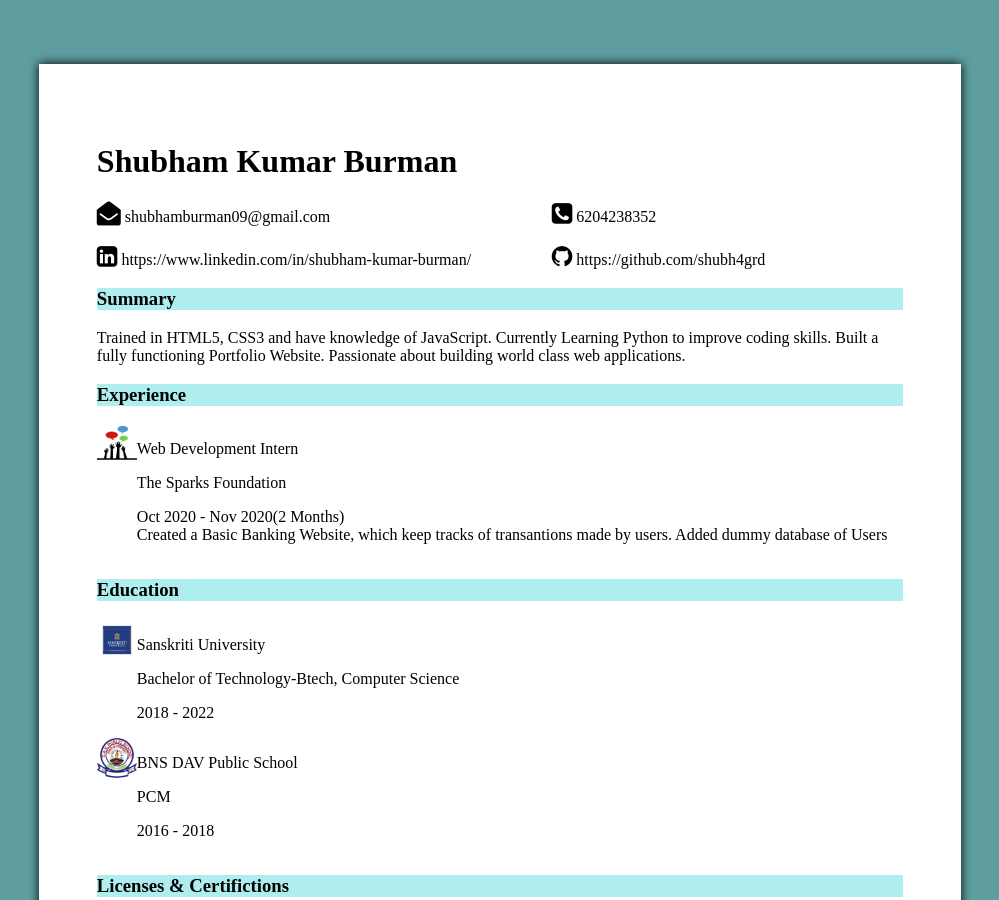
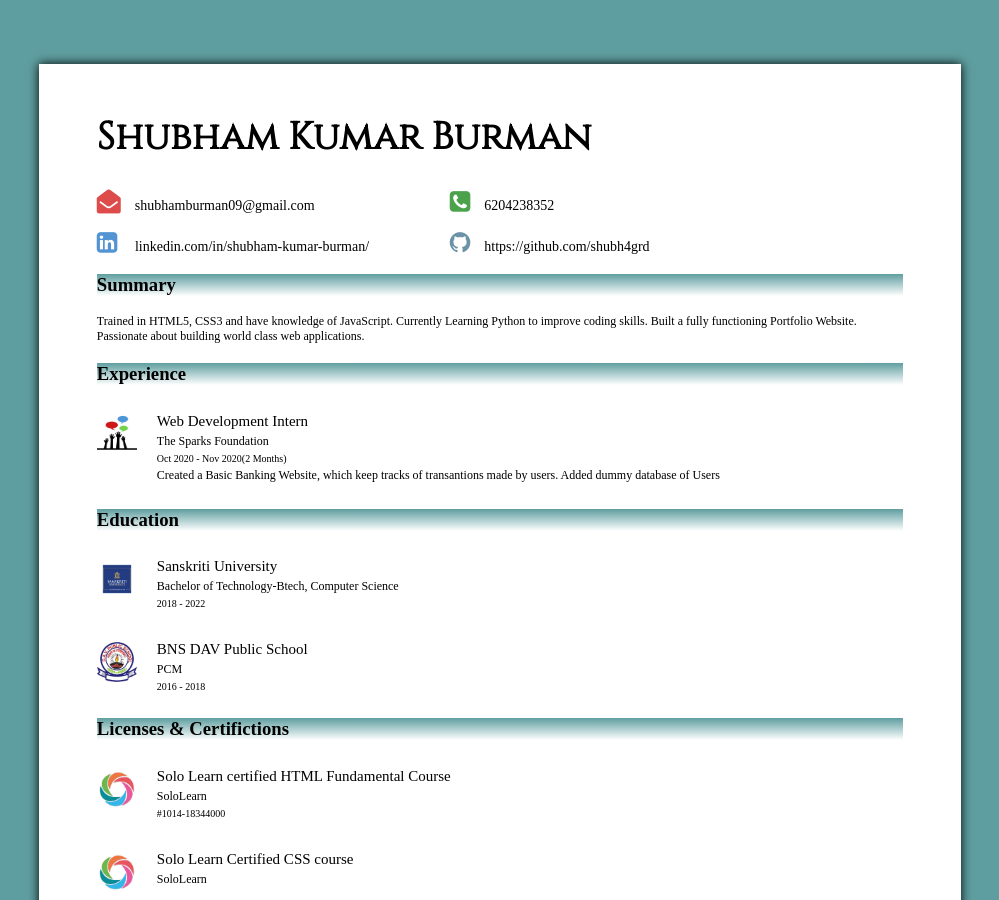
Before and after one commit to shubh4grd/webResume, a plain HTML site: page index.html in a window 1280 px wide. Shown: the top 900 px of the page, without its empty margins (163-1162 px from the left). Drawn offline with Linux system fonts and the light colour scheme; a web font is replaced by a local one.

Commit message:
applied better font and styles

```diff
--- a/index.html
+++ b/index.html
@@ -1,6 +1,7 @@
 <!DOCTYPE html>
 <html lang="en">
 <head>
+    <link rel="stylesheet" href="https://fonts.googleapis.com/css?family=Cinzel|Fauna+One">
     <link rel="stylesheet" href="style.css">
     <link rel="stylesheet" href="https://cdnjs.cloudflare.com/ajax/libs/font-awesome/4.7.0/css/font-awesome.min.css">
     <meta charset="UTF-8">
@@ -14,18 +15,18 @@
         <!-- heading details -->
         <div class="contact">
             <div class="firstHalf">
-                <i style="font-size:24px" class="fa">&#xf2b6;</i> shubhamburman09@gmail.com <br><br>
-                <a href="https://www.linkedin.com/in/shubham-kumar-burman/" target="_blank"><i style="font-size:24px" class="fa">&#xf08c;</i> https://www.linkedin.com/in/shubham-kumar-burman/</a>
+                <i style="font-size:24px; color:#D00000;" class="fa">&#xf2b6;</i>&nbsp;&nbsp;&nbsp; shubhamburman09@gmail.com <br><br>
+                <a href="https://www.linkedin.com/in/shubham-kumar-burman/" target="_blank"><i style="font-size:24px; color: #0A66C2" class="fa" id="lindn">&#xf08c;</i> &nbsp;&nbsp;&nbsp; linkedin.com/in/shubham-kumar-burman/</a>
             </div>
             <div class="secondHalf">
-                <i style="font-size:24px;" class="fa">&#xf098;</i> 6204238352<br><br>
-                <a href="https://github.com/shubh4grd"target="_blank"><i style="font-size:24px; " class="fa">&#xf09b;</i> https://github.com/shubh4grd</a>
+                <i style="font-size:24px; color: #007C00;" class="fa">&#xf098;</i>&nbsp;&nbsp;&nbsp; 6204238352<br><br>
+                <a href="https://github.com/shubh4grd"target="_blank"><i style="font-size:24px;color:#2E6582; " class="fa">&#xf09b;</i>&nbsp;&nbsp;&nbsp; https://github.com/shubh4grd</a>
             </div>
         </div>
             <!-- Summary -->
             <div class="summary">
                 <h3>Summary</h3>
-                <p>Trained in HTML5, CSS3 and have knowledge of JavaScript. Currently Learning Python to improve coding skills.
+                <p class="sub">Trained in HTML5, CSS3 and have knowledge of JavaScript. Currently Learning Python to improve coding skills.
                     Built a fully functioning Portfolio Website.
                     Passionate about building world class web applications.
                     </p>
@@ -40,7 +41,8 @@
                 <div class="about">
                     <p class="name">Web Development Intern</p>
                     <p class="sub">The Sparks Foundation</p>
-                    <p class="value">Oct 2020 - Nov 2020(2 Months) <br>Created a Basic Banking Website, which keep tracks of transantions made by users. Added dummy database of Users </p>
+                    <p class="value">Oct 2020 - Nov 2020(2 Months)</p>
+                    <p class="sub"> Created a Basic Banking Website, which keep tracks of transantions made by users. Added dummy database of Users </p>
                 </div>
                 </div>
             </div>
@@ -128,7 +130,7 @@
                     <li>JavaScript</li>
                     <li>Python</li>
                     <li>Video Editing</li>
-                    <li>git</li>
+                    <li>Version Control</li><li>C</li><li>C++</li><LI>Php</LI>
                 </ul>
             </div>
     </div>
--- a/style.css
+++ b/style.css
@@ -1,9 +1,13 @@
 body{
     margin: 5%;
     background-color: cadetblue;
+    font-family: 'Fauna One', serif;
+    font-size: 16px;
+
 }
 .contact{
     display: flex;
+    font-size: 14px;
 }
 .secondHalf{
     padding-left: 10%;
@@ -13,20 +17,52 @@ body{
     border: none;
     box-shadow: 0px 0px 10px;
     padding: 5%;
+    padding-top: 2%;
     background-color: white;
     position: relative;
     left: 12%;
 }
+h1{
+    font-family: Cinzel, serif;
+    font-size: 38px;
+}
 img{
     width: 40px;height: 40px;
+    padding-top: 10px;
+    padding-right: 20px;
 }
 h3{
-    background-color: paleturquoise;
+    background: -moz-linear-gradient(top,  #5F9EA0 0%, rgba(0,0,0,0) 100%);
+    background: -webkit-linear-gradient(top, #5F9EA0 0%,rgba(0,0,0,0) 100%);
+    background: linear-gradient(to bottom, #5F9EA0 0%,rgba(0,0,0,0) 100%);
+    filter: progid:DXImageTransform.Microsoft.gradient( startColorstr='#a6000000', endColorstr='#00000000',GradientType=0 );
+
 }
 a{
     text-decoration: none;
     color: black;
+
+}
+i{
+    opacity: 0.7;
+    transition: transform .2s;
+}
+i:hover{
+    cursor: pointer;
+    /* transform: scale(1.1); */
+    opacity: 1;
 }
 .box{
     display: flex;
+    line-height: 5px;
+    margin-bottom: 2%;
 }
+.value{
+    font-size: 10px;
+}
+.name{
+    font-size: 15px;
+}
+.sub{
+    font-size: 12px;
+}
```
